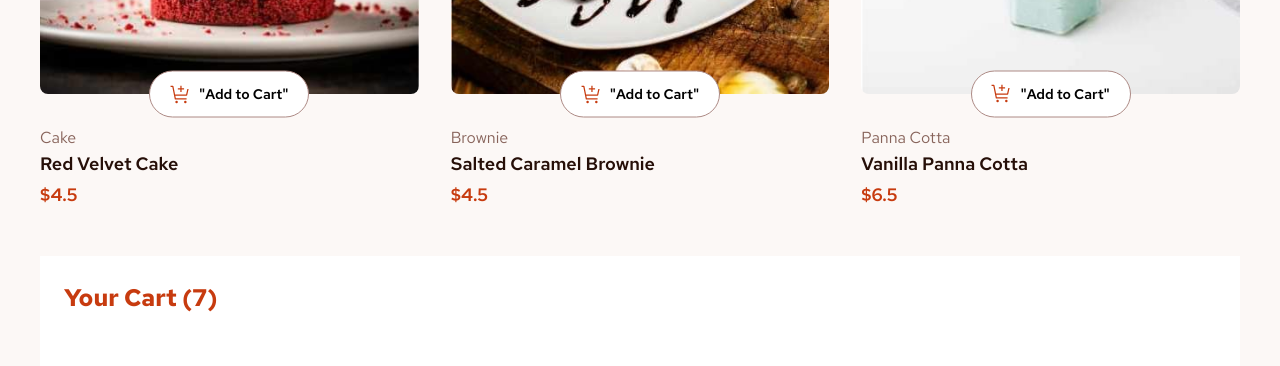
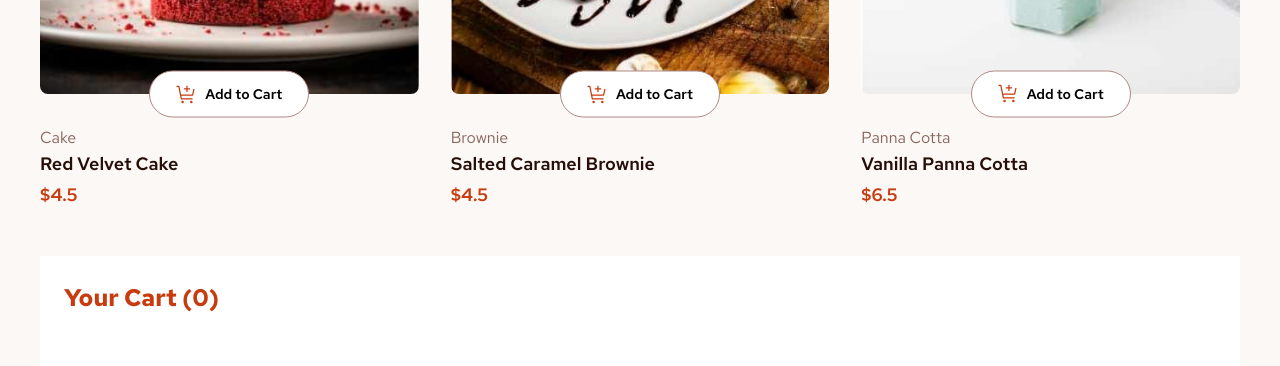
Before and after one commit to simeon2002/FEM-product-list-with-cart, a React (Create React App) app: page / in a window 1280 px wide. Shown: the part 1425-1791 px from the top of the page. Built offline with nearby package versions, Linux system fonts and the light colour scheme.

Commit message:
Add cart count and cart total to cart view and fix decrement product count bug

```diff
--- a/src/App.js
+++ b/src/App.js
@@ -27,7 +27,7 @@ export default function App() {
   }
 
   function handleDecrementCount(curItem) {
-    setCartItems(items => items.map(item => (item.name === curItem.name ? { ...item, count: item.count++ } : item)));
+    setCartItems(items => items.map(item => (item.name === curItem.name ? { ...item, count: item.count-- } : item)));
   }
 
   return (
@@ -89,7 +89,7 @@ function ProductCard({ product, cartItems, onAddItem, onDecrementCount, onIncrem
             <Button className="btn--add-to-cart" onClick={handleClick}>
               {" "}
               <img src="./assets/images/icon-add-to-cart.svg" alt="" className="icon icon-add-to-cart" />
-              "Add to Cart"
+              Add to Cart
             </Button>
           )}
         </div>
@@ -129,10 +129,12 @@ function ItemCount({ cartItems, product, onIncrementCount, onDecrementCount }) {
 }
 function Cart({ cartItems }) {
   const isCartEmpty = !cartItems.length;
+  const cartItemsCount = cartItems.reduce((count, item) => count + item.count, 0);
+  const cartTotal = cartItems.reduce((total, item) => total + item.price * item.count, 0);
 
   return (
     <aside className="cart">
-      <h2 className="cart__title">Your Cart (7)</h2>
+      <h2 className="cart__title">Your Cart ({cartItemsCount})</h2>
       {isCartEmpty && (
         <div className="cart--empty">
           <img src="./assets/images/illustration-empty-cart.svg" alt="Empty cart" />
@@ -145,7 +147,7 @@ function Cart({ cartItems }) {
           <CartList cartItems={cartItems} />
           <div className="cart__total-container">
             <p>Order Total</p>
-            <p className="cart__total">$46.50</p>
+            <p className="cart__total">${cartTotal}</p>
           </div>
           <div className="cart__carbon-message">
             <img src="./assets/images/icon-carbon-neutral.svg" alt="" className="icon icon-tree" />
```
